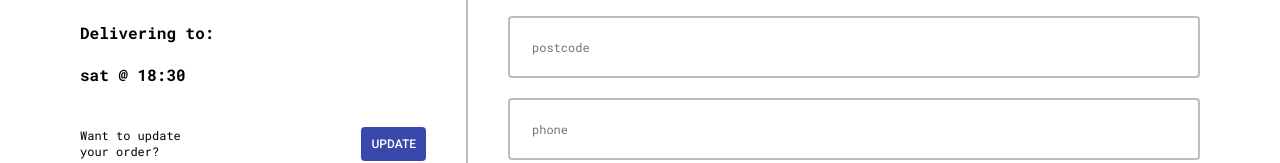
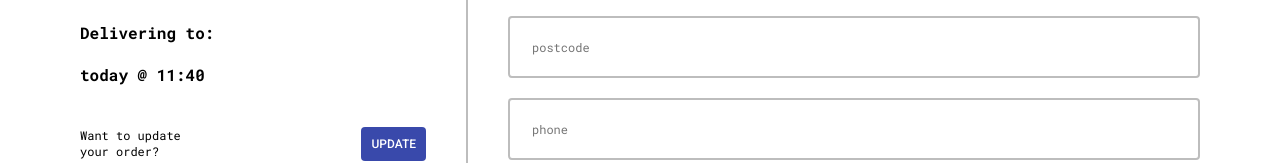
Before and after one commit to chingu-voyages/v19-bears-team-05, a React (Create React App) app in the folder chowpronto_frontend/: page /confirmOrder in a window 1280 px wide. Shown: the part 208-371 px from the top of the page. Built offline with nearby package versions, Linux system fonts and the light colour scheme.

Commit message:
updating delivery time on confirm order page

```diff
--- a/chowpronto_frontend/src/patron/pages/confirmOrder/components/OrderDetails.js
+++ b/chowpronto_frontend/src/patron/pages/confirmOrder/components/OrderDetails.js
@@ -8,10 +8,10 @@ import { Link } from "react-router-dom";
 
 export default function OrderDetails() {
   const { state } = useContext(MenuContext);
-  const { basketItems, formState } = state;
+  const { basketItems, formState, deliveryDate } = state;
   console.log("state", state);
   const { address, postcode } = formState;
-  const deliveryDate = new Date(2020, 4, 29, 18, 30);
+  const delivery = new Date(deliveryDate);
   return (
     <StyledOrderDetails>
       <h3>Order Details</h3>
@@ -38,7 +38,7 @@ export default function OrderDetails() {
       <h4>Delivering to:</h4>
       <h4>{address}</h4>
       <h4>{postcode}</h4>
-      <h4>{parseTime(deliveryDate)}</h4>
+      <h4>{parseTime(delivery)}</h4>
       <br />
       <div className="change-order">
         <div className="label">
```
